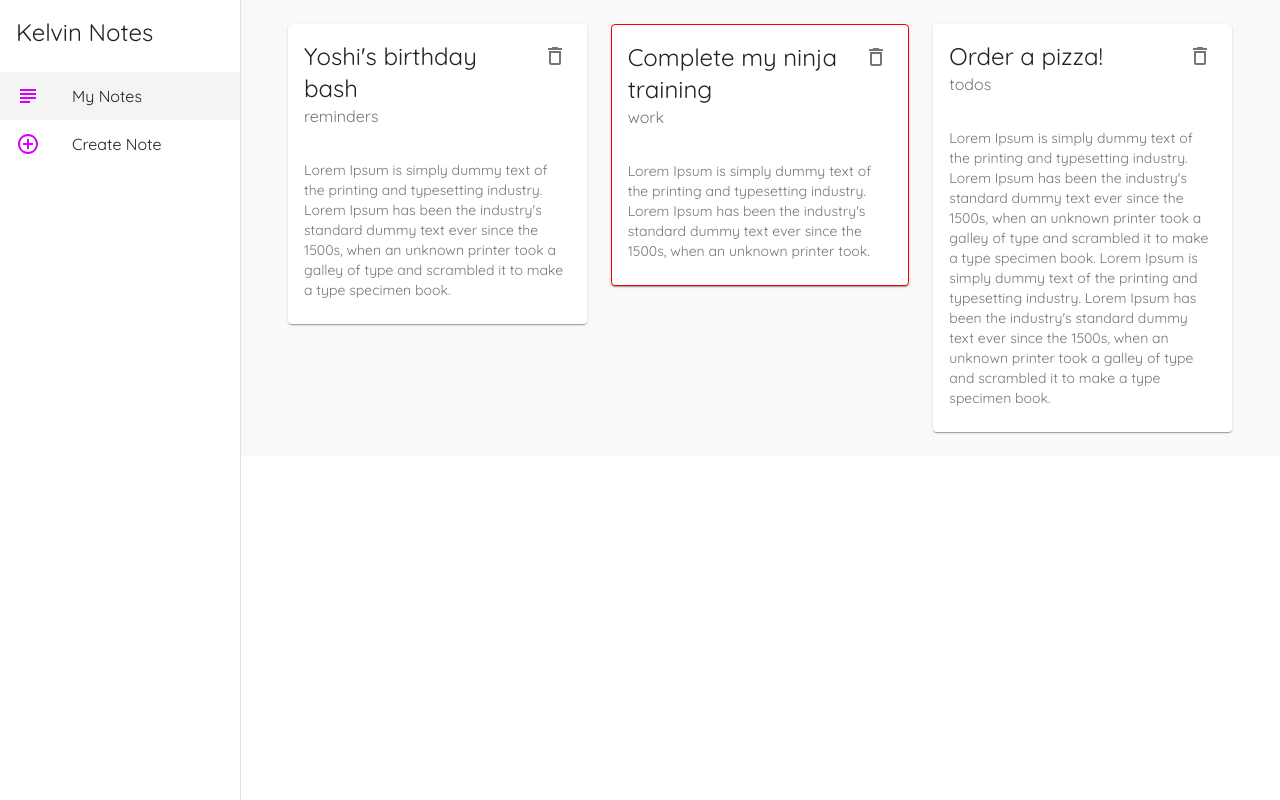
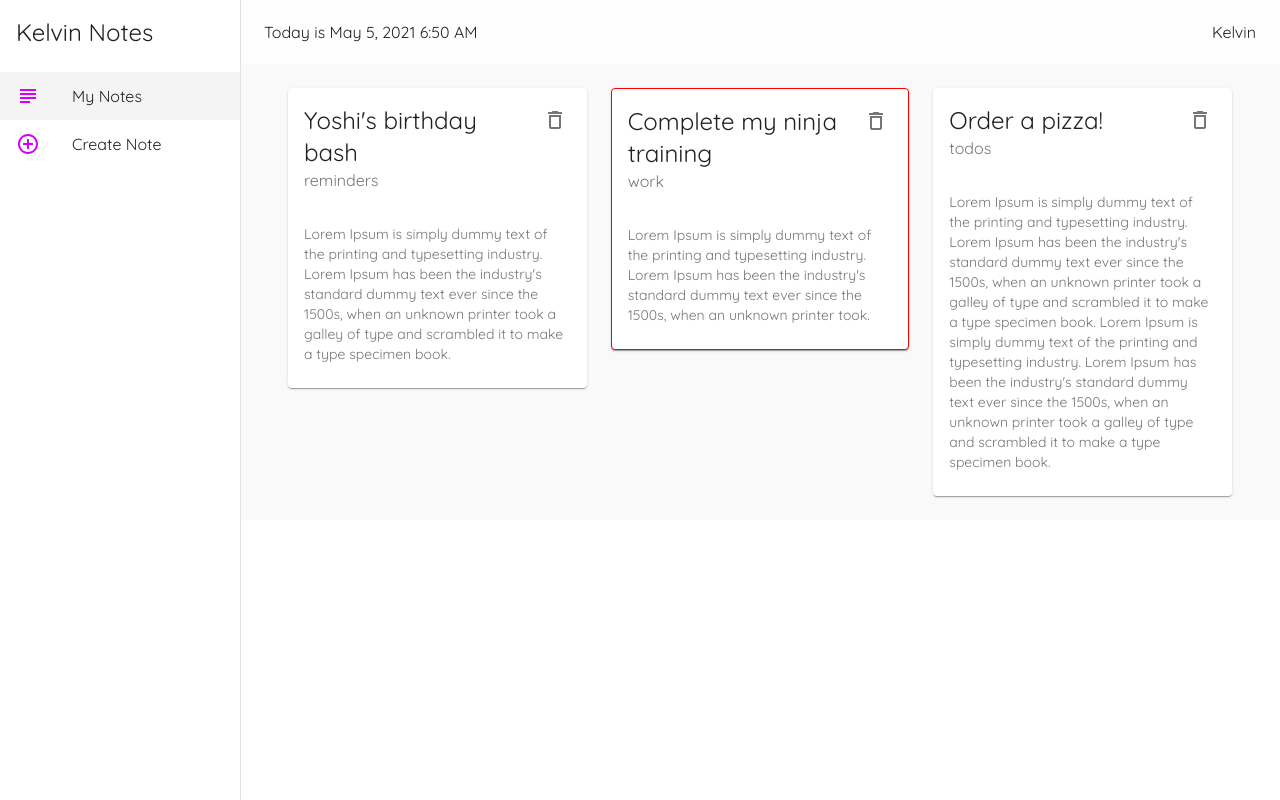
Before and after one commit to kelvin9314/material-ui-practice, a React (Create React App) app: page / in a window 1280 px wide. Built offline with nearby package versions, Linux system fonts and the light colour scheme; data requests are answered from the project's data file.

Commit message:
App Bars

```diff
--- a/package.json
+++ b/package.json
@@ -8,6 +8,7 @@
     "@testing-library/jest-dom": "^5.11.9",
     "@testing-library/react": "^11.2.5",
     "@testing-library/user-event": "^12.7.1",
+    "dayjs": "^1.10.4",
     "react": "^17.0.1",
     "react-dom": "^17.0.1",
     "react-router-dom": "^5.2.0",
--- a/src/components/Layout.js
+++ b/src/components/Layout.js
@@ -5,8 +5,14 @@ import List from '@material-ui/core/List';
 import ListItem from '@material-ui/core/ListItem';
 import ListItemIcon from '@material-ui/core/ListItemIcon';
 import ListItemText from '@material-ui/core/ListItemText';
+import AppBar from '@material-ui/core/AppBar';
+import Toolbar from '@material-ui/core/Toolbar';
 import { AddCircleOutlineOutlined, SubjectOutlined } from '@material-ui/icons';
 import { useHistory, useLocation } from 'react-router';
+import dayjs from 'dayjs'
+import localizedFormat from 'dayjs/plugin/localizedFormat'
+dayjs.extend(localizedFormat)
+
 
 const drawerWidth = 240
 
@@ -32,6 +38,13 @@ const useStyles = makeStyles((theme) => {
     },
     title: {
       padding: theme.spacing(2),
+    },
+    appbar: {
+      width: `calc(100% - ${drawerWidth}px)`
+    },
+    toolbar: theme.mixins.toolbar,
+    date: {
+      flexGrow: 1
     }
   }
 })
@@ -57,6 +70,19 @@ export default function Layout({ children }) {
   return (
     <div className={classes.root}>
       {/* app bar ? */}
+      <AppBar
+        className={classes.appbar}
+        elevation={0}
+      >
+        <Toolbar >
+          <Typography className={classes.date}>
+            Today is { dayjs().format('LLL') }
+          </Typography>
+          <Typography >
+            Kelvin
+          </Typography>
+        </Toolbar>
+      </AppBar>
       {/* side drawer ? */}
       <Drawer
         className={classes.drawer}
@@ -85,6 +111,7 @@ export default function Layout({ children }) {
 
       </Drawer>
       <div className={classes.page}>
+        <div className={classes.toolbar}></div>
         { children }
       </div>
     </div>
```
Also changed, not shown: 1 other file (tests, documents, lock files or other folders).
